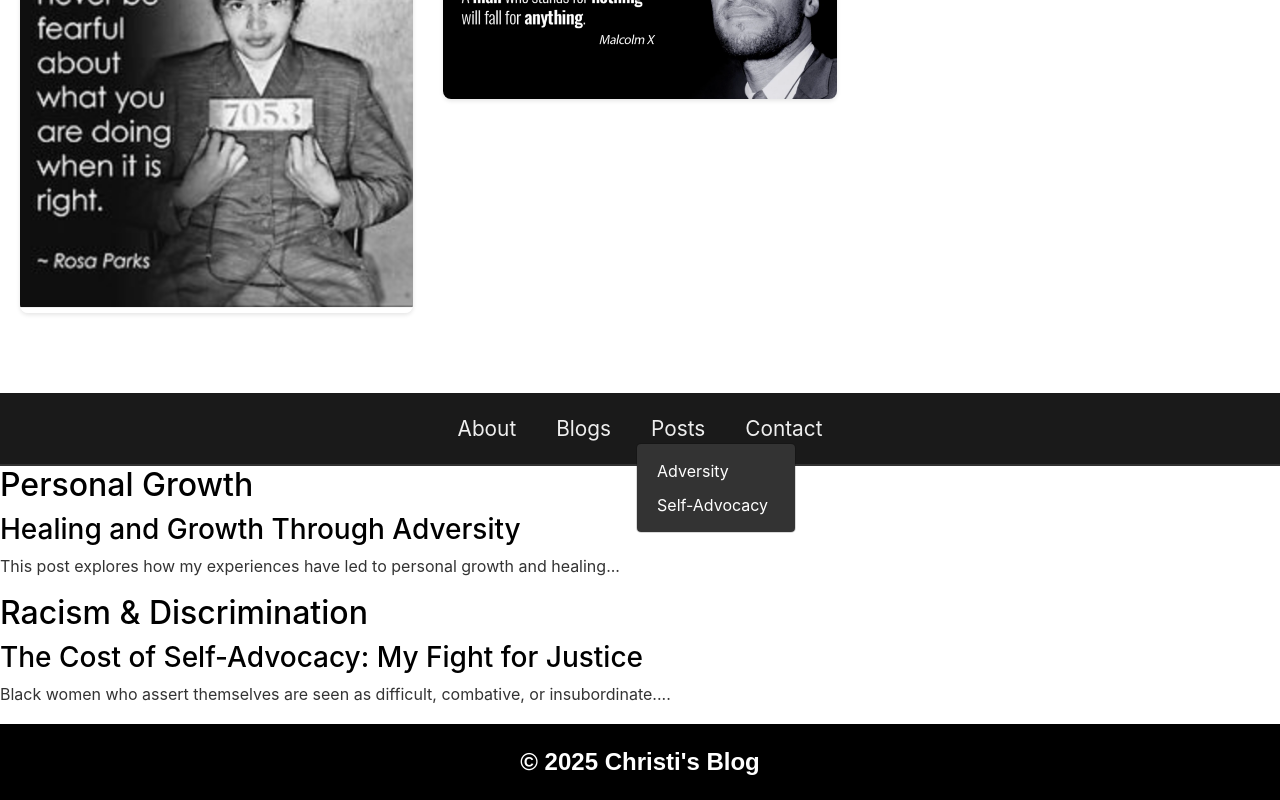
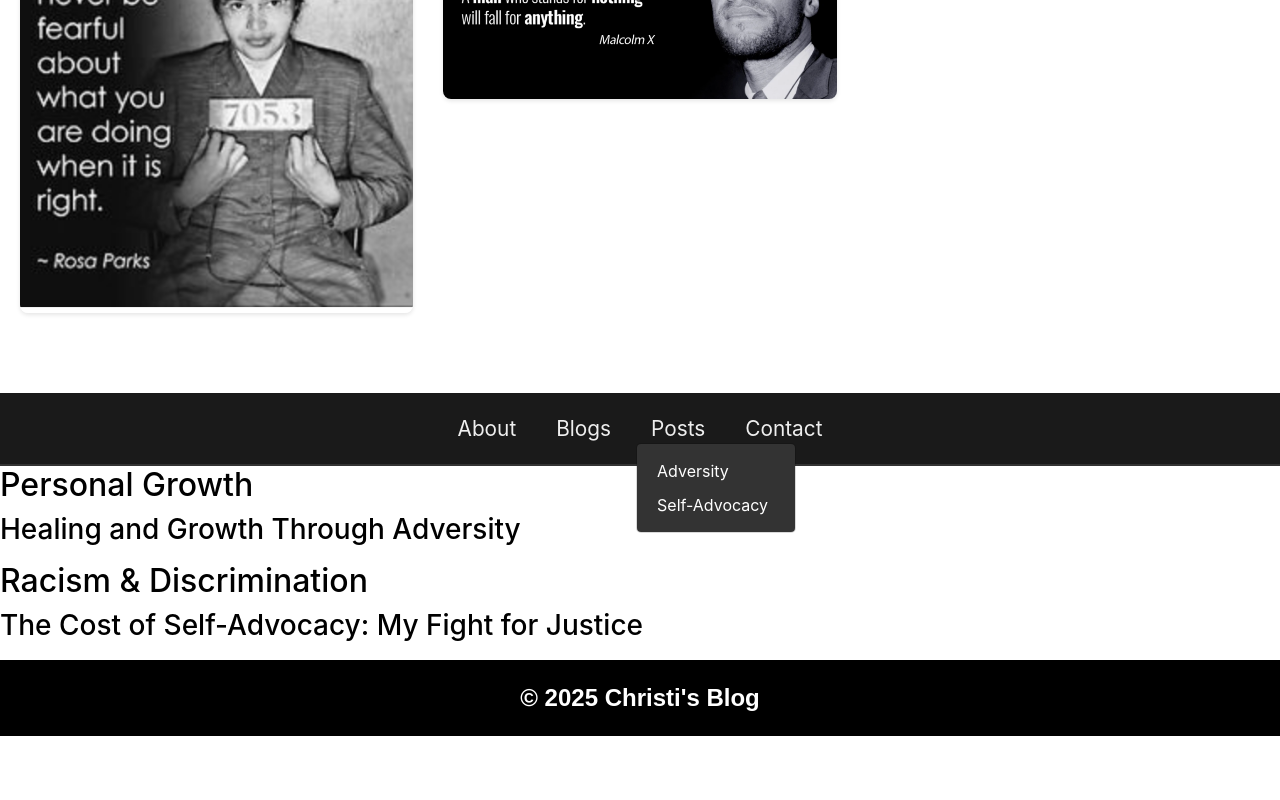
Before and after one commit to ChristiHarlow/christisblog, a React (Create React App) app: page /blogs in a window 1280 px wide. Shown: the part 268-1068 px from the top of the page. After the commit the page ends 1004 px from the top, so only its background shows below. Built offline with nearby package versions, Linux system fonts and the light colour scheme; a web font is replaced by a local one.

Commit message:
Update BlogPosts.js

```diff
--- a/src/components/BlogPosts.js
+++ b/src/components/BlogPosts.js
@@ -6,13 +6,11 @@ const blogPosts = [
   {
     id: 1,
     title: 'Healing and Growth Through Adversity',
-    content: 'This post explores how my experiences have led to personal growth and healing...',
     category: 'Personal Growth'
   },
   {
     id: 2,
     title: 'The Cost of Self-Advocacy: My Fight for Justice',
-    content: 'Black women who assert themselves are seen as difficult, combative, or insubordinate....',
     category: 'Racism & Discrimination'
   },
   //... more blog posts
```
